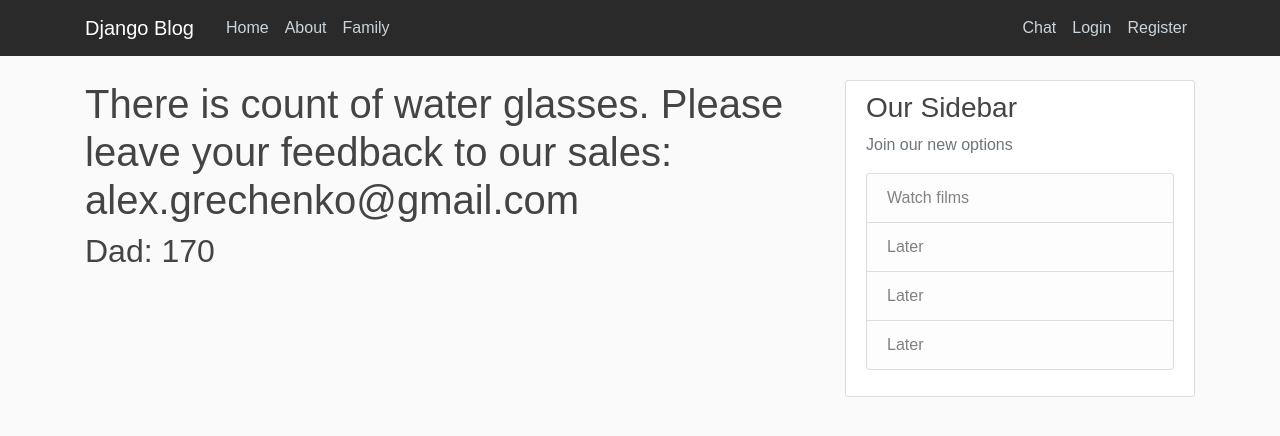
After one commit to Liqudity2provider/untitled777, a Django app: page /family/ in a window 1280 px wide. The commit adds this page. Shown: the top 436 px of the page. Run offline with Django 3.2, Linux system fonts and the light colour scheme; some libraries are stand-ins or nearby versions.

Commit message:
Added family page

```diff
--- a/blog/templates/blog/base.html
+++ b/blog/templates/blog/base.html
@@ -173,6 +173,7 @@
                 <div class="navbar-nav mr-auto">
                     <a class="nav-item nav-link" href="{% url 'blog-home' %}">Home</a>
                     <a class="nav-item nav-link" href="{% url 'blog-about' %}">About</a>
+                    <a class="nav-item nav-link" href="{% url 'blog-family' %}">Family</a>
                 </div>
                 <!-- Navbar Right Side -->
                 <div id="not auth" class="navbar-nav">
--- /dev/null
+++ b/blog/templates/blog/family.html
@@ -0,0 +1,7 @@
+{% extends "blog/base.html" %}
+{% block content %}
+    <h1>There is count of water glasses. Please leave your feedback to our
+        sales: alex.grechenko@gmail.com
+    </h1>
+    <h2>Dad: 170</h2>
+{% endblock content %}
--- a/blog/urls.py
+++ b/blog/urls.py
@@ -1,6 +1,7 @@
 from django.urls import path
 from . import views
-from .views import PostDetailView, PostListView, PostCreateView, PostUpdateView, PostDeleteView, AboutView
+from .views import PostDetailView, PostListView, PostCreateView, \
+    PostUpdateView, PostDeleteView, AboutView, FamilyView
 from .api import PostApiListView, PostApiDetailView
 
 urlpatterns = [
@@ -10,6 +11,7 @@ urlpatterns = [
     path('post/<int:pk>/update/', PostUpdateView.as_view(), name='post-update'),
     path('post/<int:pk>/delete/', PostDeleteView.as_view(), name='post-delete'),
     path('about/', AboutView.as_view(), name='blog-about'),
+    path('family/', FamilyView.as_view(), name='blog-family'),
 
     path("api/posts/", PostApiListView.as_view(), name='api-posts'),
     path('api/posts/<int:pk>/', PostApiDetailView.as_view(), name='api-post'),
--- a/blog/views.py
+++ b/blog/views.py
@@ -9,7 +9,8 @@ from django.contrib.auth.mixins import LoginRequiredMixin, UserPassesTestMixin
 from django.contrib.sites.models import Site
 from django.core.files.base import ContentFile
 from django.core.files.storage import default_storage
-from django.core.files.uploadedfile import TemporaryUploadedFile, InMemoryUploadedFile
+from django.core.files.uploadedfile import TemporaryUploadedFile, \
+    InMemoryUploadedFile
 from django.shortcuts import render, redirect
 from django.http import HttpResponse
 from django.views import View
@@ -28,7 +29,8 @@ from core import settings
 from users.utils import user_from_token
 from .forms import PostForm
 from .models import Post
-from django.views.generic import ListView, DetailView, CreateView, UpdateView, DeleteView
+from django.views.generic import ListView, DetailView, CreateView, UpdateView, \
+    DeleteView
 
 from .permissions import IsOwnerOrReadOnly
 from .serializers import PostSerializer
@@ -228,9 +230,10 @@ class PostDeleteView(APIView):
             data=json.dumps(form_data))
 
         output = api_response.json()
-        response = Response(template_name='blog/post_confirm_delete.html', data={
-            "post": output
-        })
+        response = Response(template_name='blog/post_confirm_delete.html',
+                            data={
+                                "post": output
+                            })
         response.set_cookie('token', token)
         return response
 
@@ -249,3 +252,9 @@ class AboutView(DetailView):
 
     def get(self, request, *args, **kwargs):
         return render(request, 'blog/about.html', {'title': 'About'})
+
+
+class FamilyView(DetailView):
+
+    def get(self, request, *args, **kwargs):
+        return render(request, 'blog/family.html', {'title': 'Count of water glasses'})
```
